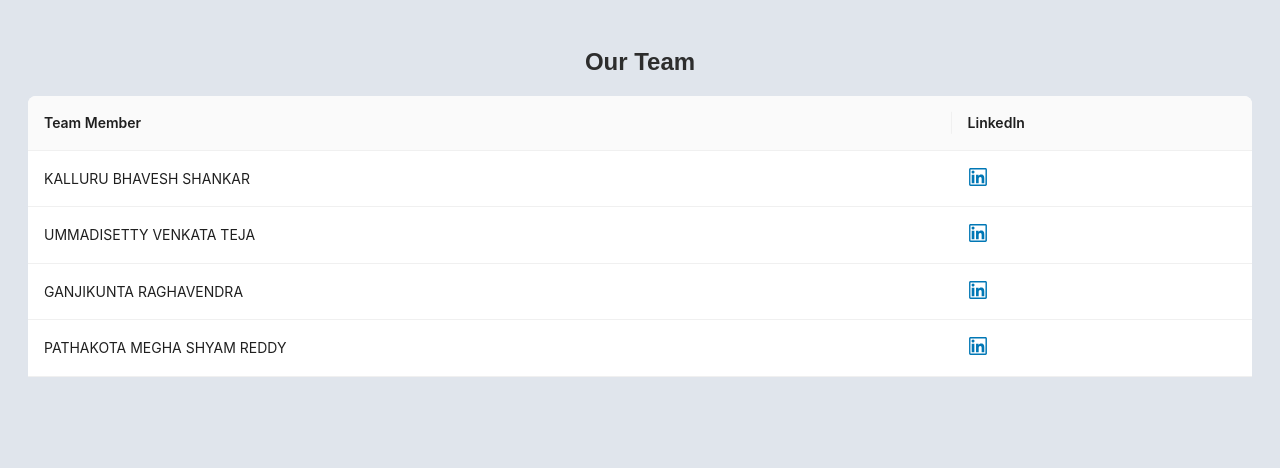
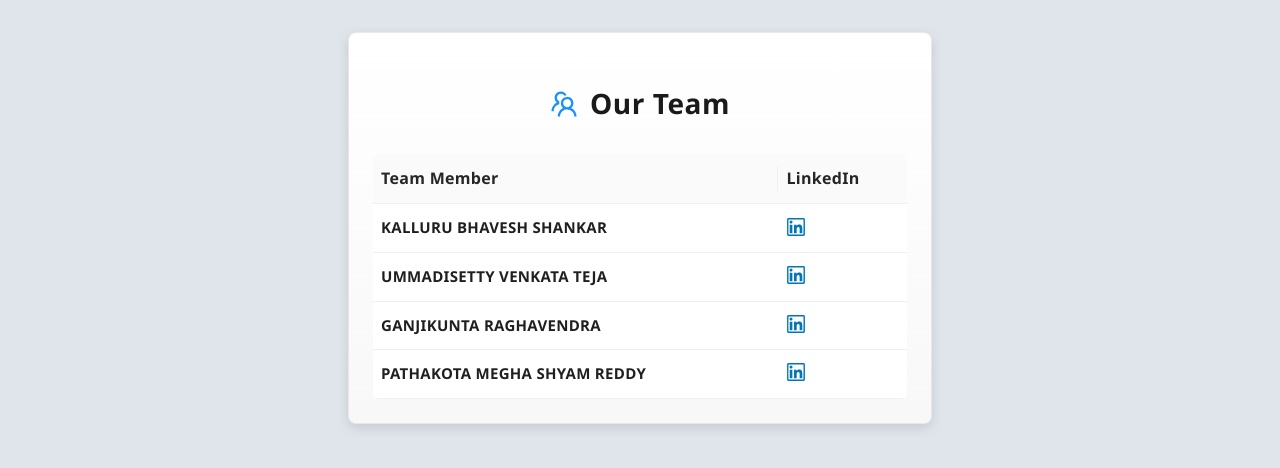
Before and after one commit to BHAVESHSHANKAR/AESVault, a React (Vite) app in the folder frontend/file-sharing-aes/: page /aboutus in a window 1280 px wide. Shown: the top 468 px of the page. Built offline with nearby package versions, Linux system fonts and the light colour scheme.

Commit message:
Improve UI Aboutus

```diff
--- a/frontend/file-sharing-aes/src/pages/AboutUs.jsx
+++ b/frontend/file-sharing-aes/src/pages/AboutUs.jsx
@@ -1,6 +1,9 @@
 import React from "react";
-import { Table } from "antd";
-import { LinkedinOutlined } from "@ant-design/icons";
+import { Table, Typography, Card, Row, Col } from "antd";
+import { LinkedinOutlined, TeamOutlined } from "@ant-design/icons";
+import { motion } from "framer-motion";
+
+const { Title, Text } = Typography;
 
 const AboutUs = () => {
   const columns = [
@@ -8,6 +11,15 @@ const AboutUs = () => {
       title: "Team Member",
       dataIndex: "name",
       key: "name",
+      render: (text) => (
+        <Text strong style={{
+          fontSize: '15px',
+          fontFamily: "'Segoe UI', -apple-system, BlinkMacSystemFont, sans-serif",
+          letterSpacing: '0.3px'
+        }}>
+          {text}
+        </Text>
+      ),
     },
     {
       title: "LinkedIn",
@@ -26,16 +38,115 @@ const AboutUs = () => {
 
   const data = [
     { key: "1", name: "KALLURU BHAVESH SHANKAR", linkedin: "https://linkedin.com/in/alice" },
-    { key: "2", name: "UMMADISETTY VENKATA TEJA", linkedin: "https://linkedin.com/in/bob" },
+    { key: "2", name: "UMMADISETTY VENKATA TEJA", linkedin: "https://www.linkedin.com/in/uvenkatateja" },
     { key: "3", name: "GANJIKUNTA RAGHAVENDRA", linkedin: "https://linkedin.com/in/charlie" },
     { key: "4", name: "PATHAKOTA MEGHA SHYAM REDDY", linkedin: "https://linkedin.com/in/david" },
   ];
 
   return (
-    <div style={{ padding: 20 }}>
-      <h2>Our Team</h2>
-      <Table columns={columns} dataSource={data} pagination={false} />
-    </div>
+    <motion.div
+      initial={{ opacity: 0, y: 20 }}
+      animate={{ opacity: 1, y: 0 }}
+      transition={{ duration: 0.5 }}
+    >
+      <Row justify="center" align="middle">
+        <Col xs={24} sm={20} md={16} lg={14} xl={12}>
+          <motion.div
+            initial={{ rotateY: 0 }}
+            animate={{ rotateY: 360 }}
+            transition={{ duration: 0.8, ease: "easeOut" }}
+          >
+            <Card
+              style={{
+                margin: '24px',
+                borderRadius: '8px',
+                boxShadow: '0 4px 12px rgba(0,0,0,0.12)',
+                background: 'linear-gradient(to bottom, #ffffff, #f8f8f8)',
+                border: '1px solid #e8e8e8',
+                transition: 'all 0.3s ease',
+                fontFamily: "'Segoe UI', -apple-system, BlinkMacSystemFont, sans-serif"
+              }}
+              hoverable
+            >
+              <Row justify="center" align="middle" gutter={[0, 16]}>
+                <Col xs={24}>
+                  <motion.div
+                    initial={{ scale: 0.9, opacity: 0 }}
+                    animate={{ scale: 1, opacity: 1 }}
+                    transition={{ duration: 0.5, delay: 0.3 }}
+                  >
+                    <Title level={3} style={{
+                      textAlign: 'center',
+                      marginBottom: '16px',
+                      color: '#1a1a1a',
+                      fontWeight: 600,
+                      letterSpacing: '0.5px',
+                      fontFamily: "'Segoe UI', -apple-system, BlinkMacSystemFont, sans-serif",
+                      fontSize: '28px'
+                    }}>
+                      <TeamOutlined style={{
+                        marginRight: '12px',
+                        color: '#1890ff'
+                      }} />
+                      Our Team
+                    </Title>
+                  </motion.div>
+                </Col>
+                <Col xs={24}>
+                  <Table
+                    columns={columns}
+                    dataSource={data}
+                    pagination={false}
+                    responsive
+                    size="middle"
+                    style={{
+                      overflowX: 'auto',
+                      borderRadius: '6px',
+                      fontFamily: "'Segoe UI', -apple-system, BlinkMacSystemFont, sans-serif"
+                    }}
+                    className="team-table"
+                    components={{
+                      header: {
+                        cell: (props) => (
+                          <th
+                            {...props}
+                            style={{
+                              fontFamily: "'Segoe UI', -apple-system, BlinkMacSystemFont, sans-serif",
+                              fontWeight: 600,
+                              fontSize: '16px',
+                              color: '#262626',
+                              background: '#fafafa',
+                              letterSpacing: '0.3px'
+                            }}
+                          />
+                        ),
+                      },
+                      body: {
+                        row: (props) => (
+                          <motion.tr
+                            {...props}
+                            initial={{ opacity: 0, x: -20 }}
+                            animate={{ opacity: 1, x: 0 }}
+                            transition={{
+                              duration: 0.3,
+                              delay: props['data-row-key'] * 0.1 + 0.5
+                            }}
+                            whileHover={{
+                              backgroundColor: '#f5f5f5',
+                              scale: 1.01
+                            }}
+                          />
+                        ),
+                      },
+                    }}
+                  />
+                </Col>
+              </Row>
+            </Card>
+          </motion.div>
+        </Col>
+      </Row>
+    </motion.div>
   );
 };
 
```
